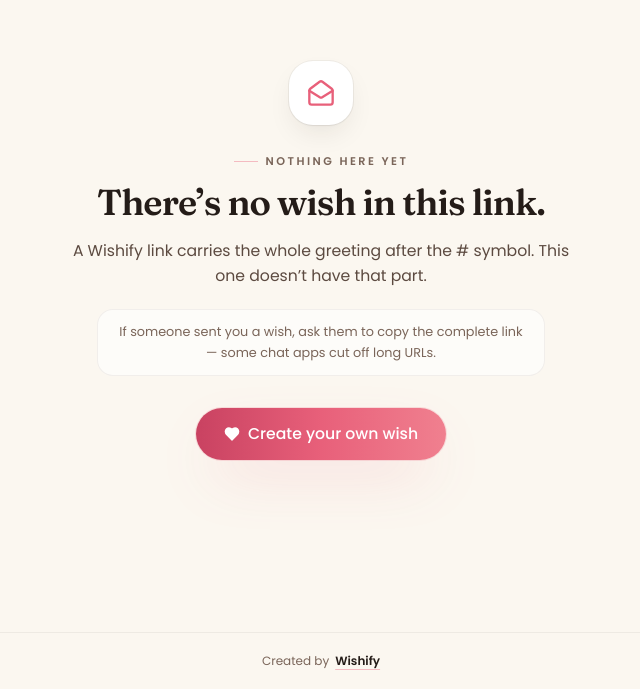
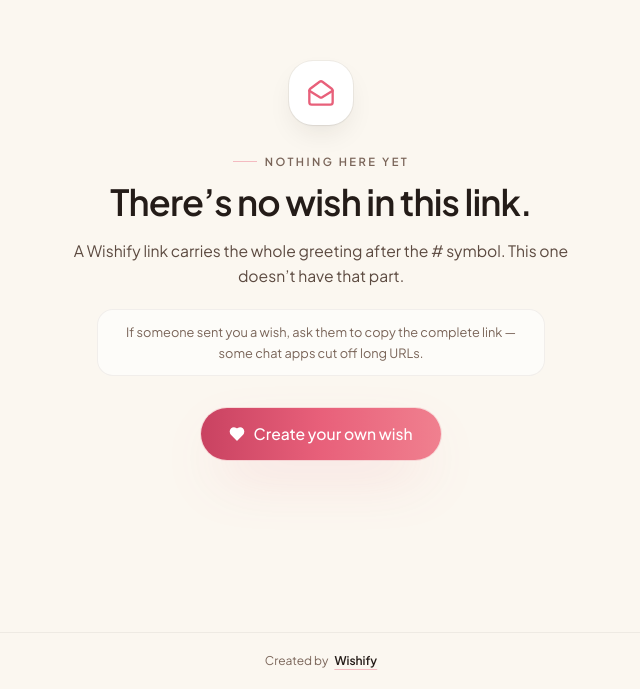
Before and after one commit to edevsuraj/wishify, a React (Vite) app: page /wish in a window 1280 px wide. Shown: the part 111-800 px from the top of the page, without its empty margins (319-959 px from the left). Built offline with nearby package versions, Linux system fonts and the light colour scheme.

Commit message:
Refresh typography with Plus Jakarta Sans and script accents

```diff
--- a/index.html
+++ b/index.html
@@ -25,7 +25,7 @@
     <link rel="preconnect" href="https://fonts.googleapis.com" />
     <link rel="preconnect" href="https://fonts.gstatic.com" crossorigin />
     <link
-      href="https://fonts.googleapis.com/css2?family=Caveat:wght@500;700&family=Cormorant+Garamond:ital,wght@0,400..700;1,400..700&family=Dancing+Script:wght@500;600;700&family=Fraunces:ital,opsz,wght@0,9..144,400..700;1,9..144,400..700&family=Great+Vibes&family=Poppins:ital,wght@0,300..800;1,300..800&display=swap"
+      href="https://fonts.googleapis.com/css2?family=Caveat:wght@400..700&family=Dancing+Script:wght@400..700&family=Plus+Jakarta+Sans:ital,wght@0,300..800;1,300..800&display=swap"
       rel="stylesheet"
     />
   </head>
--- a/src/components/home/Hero.jsx
+++ b/src/components/home/Hero.jsx
@@ -95,11 +95,13 @@ export default function Hero() {
                 initial={{ opacity: 0, y: 18 }}
                 animate={{ opacity: 1, y: 0 }}
                 transition={{ duration: 0.7, delay: 0.06 }}
-                className="mt-6 font-elegant text-[2.65rem] font-medium leading-[1.03] tracking-[-0.01em] text-ink sm:text-6xl lg:text-[4.25rem]"
+                className="mt-6 font-elegant text-[2.25rem] font-semibold leading-[1.1] tracking-[-0.03em] text-ink sm:text-[3rem] lg:text-[3.5rem]"
               >
                 Make Someone’s Day
                 <span className="relative mt-1 block">
-                  <GradientText speed={9}>Extra Special</GradientText>{' '}
+                  <GradientText className="font-fancy font-semibold tracking-normal" speed={9}>
+                    Extra Special
+                  </GradientText>{' '}
                   <HeartMark />
                   <svg
                     aria-hidden="true"
--- a/src/index.css
+++ b/src/index.css
@@ -29,6 +29,7 @@
 
   body {
     @apply bg-cream font-sans text-ink antialiased;
+    font-optical-sizing: auto;
     text-rendering: optimizeLegibility;
     overflow-x: hidden;
   }
@@ -52,8 +53,8 @@
   h2,
   h3,
   h4 {
-    @apply font-elegant;
-    font-variation-settings: 'opsz' 72;
+    @apply font-display;
+    text-wrap: balance;
   }
 
   button,
@@ -284,7 +285,7 @@
 
   .drop-cap::first-letter {
     float: left;
-    font-family: 'Fraunces', Georgia, serif;
+    font-family: 'Plus Jakarta Sans', ui-sans-serif, system-ui, sans-serif;
     font-size: 3.1em;
     line-height: 0.82;
     padding-right: 0.12em;
--- a/tailwind.config.js
+++ b/tailwind.config.js
@@ -23,12 +23,12 @@ export default {
         sage: '#7E9A83',
       },
       fontFamily: {
-        sans: ['Poppins', 'ui-sans-serif', 'system-ui', 'sans-serif'],
-        display: ['Fraunces', 'Georgia', 'ui-serif', 'serif'],
-        elegant: ['"Cormorant Garamond"', 'Fraunces', 'Georgia', 'ui-serif', 'serif'],
+        sans: ['"Plus Jakarta Sans"', 'ui-sans-serif', 'system-ui', 'sans-serif'],
+        display: ['"Plus Jakarta Sans"', 'ui-sans-serif', 'system-ui', 'sans-serif'],
+        elegant: ['"Plus Jakarta Sans"', 'ui-sans-serif', 'system-ui', 'sans-serif'],
         script: ['Caveat', 'cursive'],
         fancy: ['"Dancing Script"', 'Caveat', 'cursive'],
-        romantic: ['"Great Vibes"', 'cursive'],
+        romantic: ['"Dancing Script"', 'Caveat', 'cursive'],
       },
       boxShadow: {
         soft: '0 1px 2px rgba(36,28,24,0.04), 0 12px 32px -12px rgba(36,28,24,0.16)',
```
